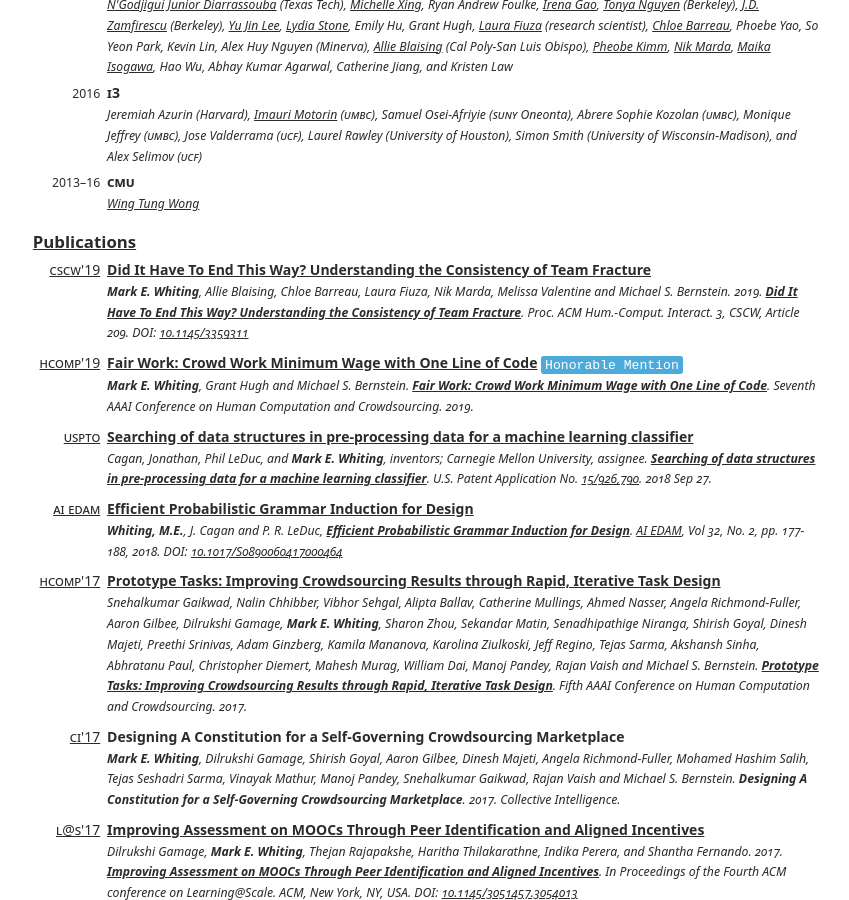
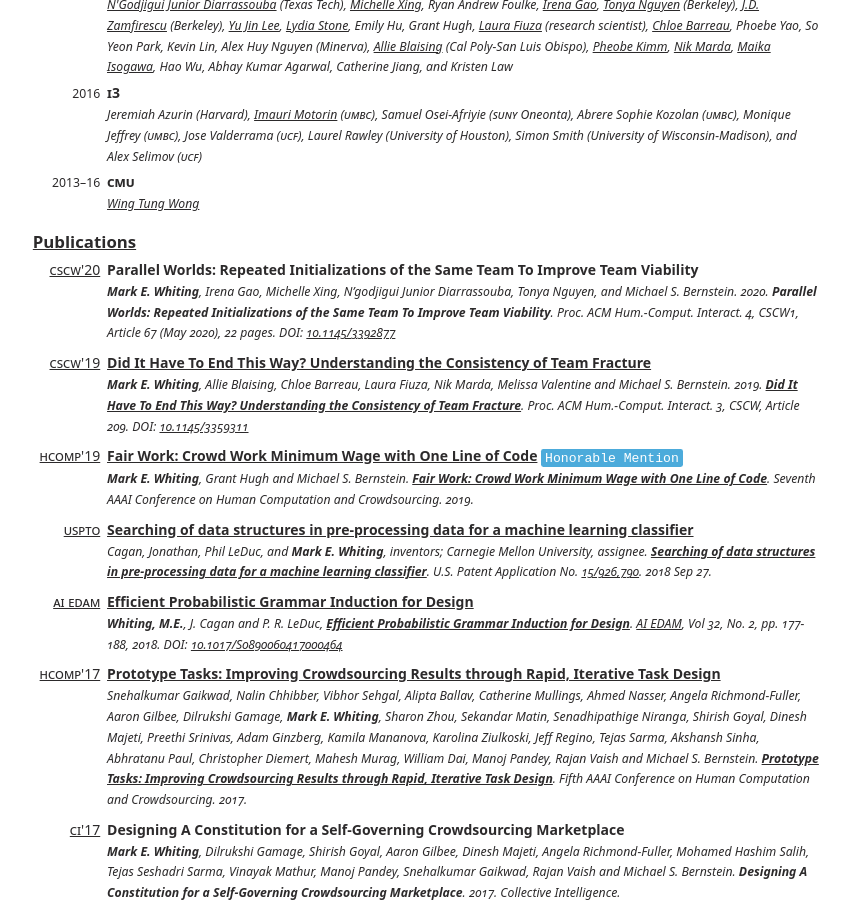
Before and after one commit to markwhiting/Whiting.me, a Jekyll site: the page built from cv.html, in a window 1280 px wide and 900 px high, scrolled down 1229 px. Shown: the whole window, without its empty margins (214-1063 px from the left). Built offline with Jekyll 4.4.1, drawn with Linux system fonts in a browser that asks for light colours.

Commit message:
Added new paper

```diff
--- a/cv.html
+++ b/cv.html
@@ -89,6 +89,19 @@
         <a class="noPrint" href="https://scholar.google.com/citations?user=9BeIX-0AAAAJ">Publications</a>
         <span class="onlyPrint">Publications</span>
       </h2>
+    </td>
+  </tr>
+  <tr>
+    <td class="left light smallCaps">
+      <a class="" href="https://cscw.acm.org/2019/">CSCW'20</a>
+    </td>
+    <td>
+      <strong>Parallel Worlds: Repeated Initializations of the Same Team To Improve Team Viability</strong>
+      <p class="light note">
+        <strong>Mark E. Whiting</strong>, Irena Gao, Michelle Xing, N’godjigui Junior Diarrassouba, Tonya Nguyen, and Michael S. Bernstein. 2020.
+        <strong>Parallel Worlds: Repeated Initializations of the Same Team To Improve Team Viability</strong>. Proc. ACM Hum.-Comput. Interact. 4, CSCW1, Article 67 (May 2020), 22 pages. DOI:
+        <a href="https://doi.org/10.1145/3392877">10.1145/3392877</a>
+      </p>
     </td>
   </tr>
   <tr>
```
